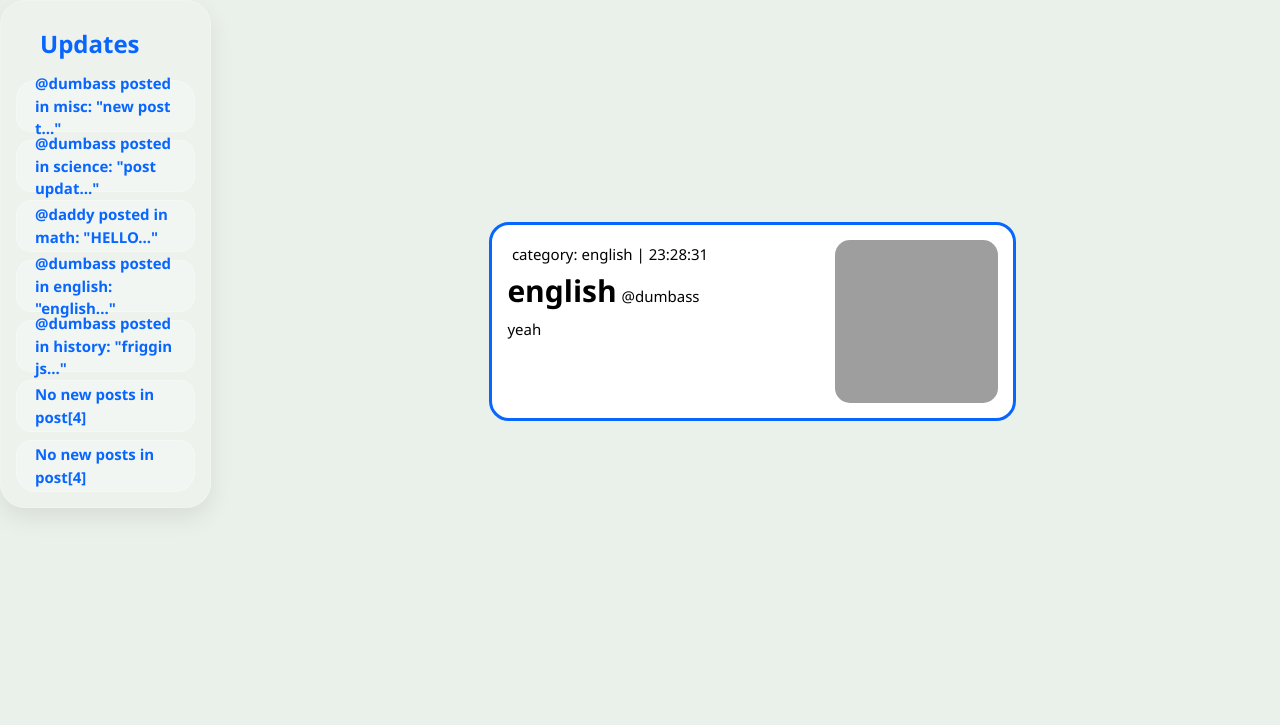
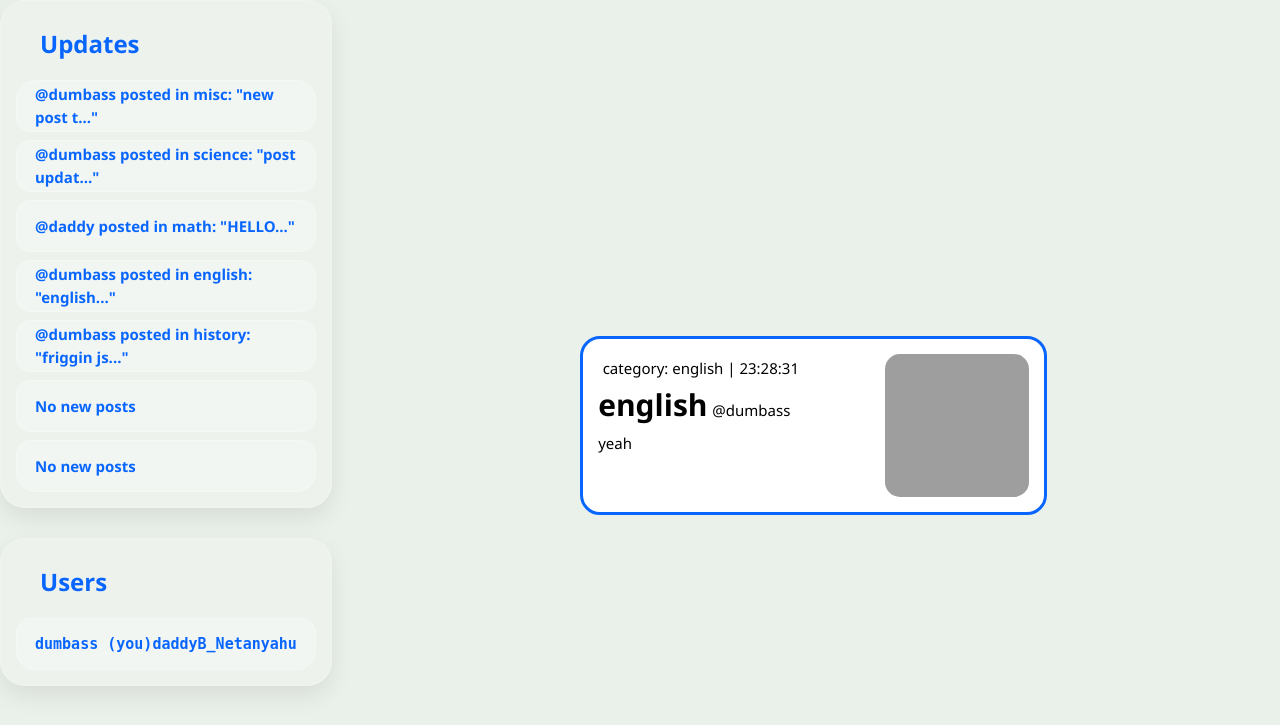
Before and after one commit to MooseZ690/message, a Flask app: page / in a window 1280 px wide. Shown: the part 75-800 px from the top of the page. Run offline with Flask 3, Linux system fonts and the light colour scheme; a user stored in the database is signed in; data comes from the database, SQL or seed files in the repository; some web fonts are replaced; grey boxes are pictures that could not be loaded.

Commit message:
got users section of sidebar working

```diff
--- a/app.py
+++ b/app.py
@@ -48,8 +48,14 @@ def home():
         ORDER BY posts.time DESC;
         """
         #sql statement to return all posts from the database
+    userssql = """
+        SELECT users.id, users.username
+        FROM users
+        ORDER BY users.id ASC;
+        """
+    users = query_db(userssql)
     results = query_db(sql)
-    return render_template("home.html", results=results, today=datetime.now().strftime("%Y-%m-%d")) #sends the results to home.html, rendering the html file with the info from the database
+    return render_template("home.html", results=results, users=users, today=datetime.now().strftime("%Y-%m-%d")) #sends the results to home.html, rendering the html file with the info from the database
 
 @app.route("/register", methods=["GET","POST"])
 def register():
--- a/static/style.css
+++ b/static/style.css
@@ -325,6 +325,7 @@ a{
     flex-direction:column;
     gap:0.5em;
     font-family:'Segoe UI', sans-serif;
+    margin-bottom: 2em;
 }
 
 .home-sidebar a{
@@ -375,3 +376,6 @@ a{
     gap:1em;
     height:100%
 }
+
+.total-sidebar{
+}
--- a/templates/home.html
+++ b/templates/home.html
@@ -8,97 +8,50 @@
 {% else %}
 {% set time = item[5] %}
 {% endif %}
-{# If the post was today, change the date to say that #}
+
 <div class="home-container">
-    <!-- sidebar with info and recent posts -->
+
+    <!-- left sidebar -->
+    <div class="total-sidebar">
+        <!-- updates section -->
         <div class="home-sidebar">
             <h3><b>Updates</b></h3>
-        <!-- recent posts -->
-        <div class="sidebar-section-top">
-            {% set first_post = results | selectattr('8', 'equalto', 0) | list | first %}
-            {% if first_post %}
-                <a href="{{ url_for('category', id=first_post[8]) }}">
-                    @{{ first_post[2] }} posted in {{ first_post[4] }}: "{{ first_post[0][:10] }}..."
+            {% for i in range(7) %}
+            <div class="sidebar-section{% if i == 0 %}-top{% elif i == 6 %}-bottom{% endif %}">
+                {% set post = results | selectattr('8', 'equalto', i) | list | first %}
+                {% if post %}
+                <a href="{{ url_for('category', id=post[8]) }}">
+                    @{{ post[2] }} posted in {{ post[4] }}: "{{ post[0][:10] }}..."
                 </a>
                 {% else %}
-                <p>No new posts in post[4]</p>
+                <p>No new posts</p>
                 {% endif %}
             </div>
-
-        <div class="sidebar-section">
-            {% set first_post = results | selectattr('8', 'equalto', 1) | list | first %}
-            {% if first_post %}
-                <a href="{{ url_for('category', id=first_post[8]) }}">
-                    @{{ first_post[2] }} posted in {{ first_post[4] }}: "{{ first_post[0][:10] }}..."
-                </a>
-            {% else %}
-                <p>No new posts in post[4]</p>
-            {% endif %}
+            {% endfor %}
         </div>
 
-        <div class="sidebar-section">
-            {% set first_post = results | selectattr('8', 'equalto', 2) | list | first %}
-            {% if first_post %}
-                <a href="{{ url_for('category', id=first_post[8]) }}">
-                    @{{ first_post[2] }} posted in {{ first_post[4] }}: "{{ first_post[0][:10] }}..."
-                </a>
+        <!-- users section -->
+        <div class="home-sidebar">
+            <h3><b>Users</b></h3>
+            <div class="sidebar-section-bottom">
+                {% for user in users %}
+                    {% if user[1] == session['username'] %}
+                        <pre>{{ user[1] }} (you)</pre>
                     {% else %}
-                <p>No new posts in post[4]</p>
+                        <pre>{{ user[1] }}</pre>
                     {% endif %}
+                {% endfor %}
+            </div>
+        </div>
     </div>
 
-        <div class="sidebar-section">
-            {% set first_post = results | selectattr('8', 'equalto', 3) | list | first %}
-            {% if first_post %}
-                <a href="{{ url_for('category', id=first_post[8]) }}">
-                    @{{ first_post[2] }} posted in {{ first_post[4] }}: "{{ first_post[0][:10] }}..."
-                </a>
-            {% else %}
-                <p>No new posts in post[4]</p>
-            {% endif %}
-        </div>
-
-        <div class="sidebar-section">
-            {% set first_post = results | selectattr('8', 'equalto', 4) | list | first %}
-            {% if first_post %}
-                <a href="{{ url_for('category', id=first_post[8]) }}">
-                    @{{ first_post[2] }} posted in {{ first_post[4] }}: "{{ first_post[0][:10] }}..."
-                </a>
-            {% else %}
-                <p>No new posts in post[4]</p>
-            {% endif %}
-        </div>
-
-        <div class="sidebar-section">
-            {% set first_post = results | selectattr('8', 'equalto', 5) | list | first %}
-            {% if first_post %}
-                <a href="{{ url_for('category', id=first_post[8]) }}">
-                    @{{ first_post[2] }} posted in {{ first_post[4] }}: "{{ first_post[0][:10] }}..."
-                </a>
-            {% else %}
-                <p>No new posts in post[4]</p>
-            {% endif %}
-        </div>
-
-        <div class="sidebar-section-bottom">
-            {% set first_post = results | selectattr('8', 'equalto', 6) | list | first %}
-            {% if first_post %}
-                <a href="{{ url_for('category', id=first_post[8]) }}">
-                    @{{ first_post[2] }} posted in {{ first_post[4] }}: "{{ first_post[0][:10] }}..."
-                </a>
-            {% else %}
-                <p>No new posts in post[4]</p>
-            {% endif %}
-        </div>
-    </div>
     <div class="centered-content">
         <a href="{{ url_for('newpost', id=item[6]) }}" class="post-container">
-            <!-- Puts the post in a clickable centered element -->
             <div class="post-text">
                 <h2 class='category-box'>category: {{item[4]}} | {{item[5][10:]}}</h2><br>
-                <h1>{{item[0]}}</h1> {# post title #}
-                <h3>@{{item[2]}}</h3><br>{# name #}
-                <h2>{{item[1]}}</h2> {# post content #}
+                <h1>{{item[0]}}</h1>
+                <h3>@{{item[2]}}</h3><br>
+                <h2>{{item[1]}}</h2>
             </div>
             {% if item[3] %}
             <div class="post-img">
@@ -113,7 +66,7 @@
                 {% if post[6] == item[7] %}
                     <div class="reply-decoration">
                         <div class="line"></div>
-            <a class="reply-box" href="{{ url_for('newpost', id=item[7]) }}"> <!-- puts the reply in a clickable div -->
+                        <a class="reply-box" href="{{ url_for('newpost', id=item[7]) }}">
                             <div class="post-text">
                                 <p>Replying to <i>{{ post[2] }}</i></p>
                                 <p>{{ post[0] }}</p>
@@ -125,5 +78,7 @@
             {% endfor %}
         {% endif %}
     </div>
+
 </div>
+
 {% endblock %}
```
Lines whose indentation alone changed are shown as unchanged.
